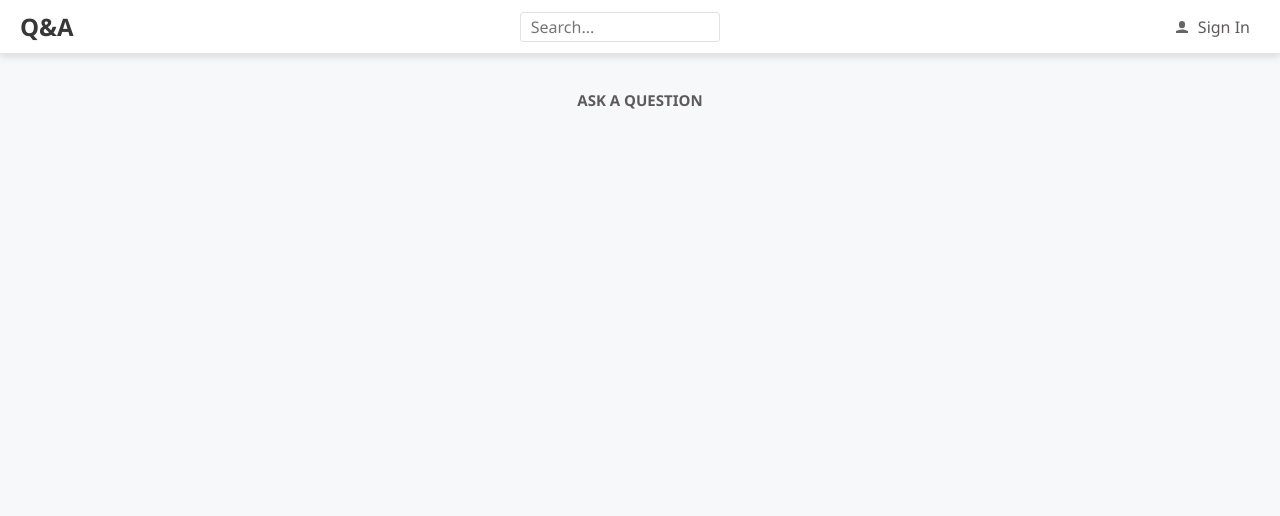
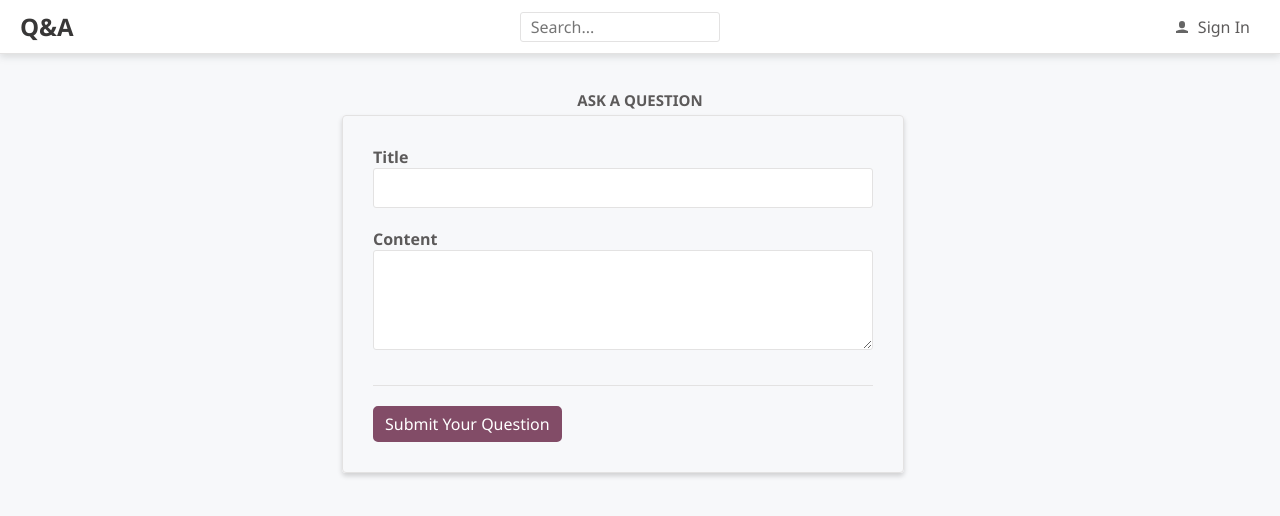
Before and after one commit to ckruszynsky/react-dot-net-core, a React (Create React App) app in the folder frontend/: page /ask in a window 1280 px wide. Shown: the top 516 px of the page. Built offline with nearby package versions, Linux system fonts and the light colour scheme.

Commit message:
add form to ask page

```diff
--- a/frontend/src/pages/AskPage.tsx
+++ b/frontend/src/pages/AskPage.tsx
@@ -1,5 +1,14 @@
 import React from 'react';
-import {Page} from './Page';
+import { Page } from './Page';
+import { Form } from '../components/Form';
+import { Field } from '../components/Field';
 
-export const AskPage = () => <Page title="Ask a question" />;
+export const AskPage = () => (
+  <Page title="Ask a question">
+    <Form submitCaption="Submit Your Question">
+      <Field name="title" label="Title" />
+      <Field name="content" label="Content" type="TextArea" />
+    </Form>
+  </Page>
+);
 export default AskPage;
```
